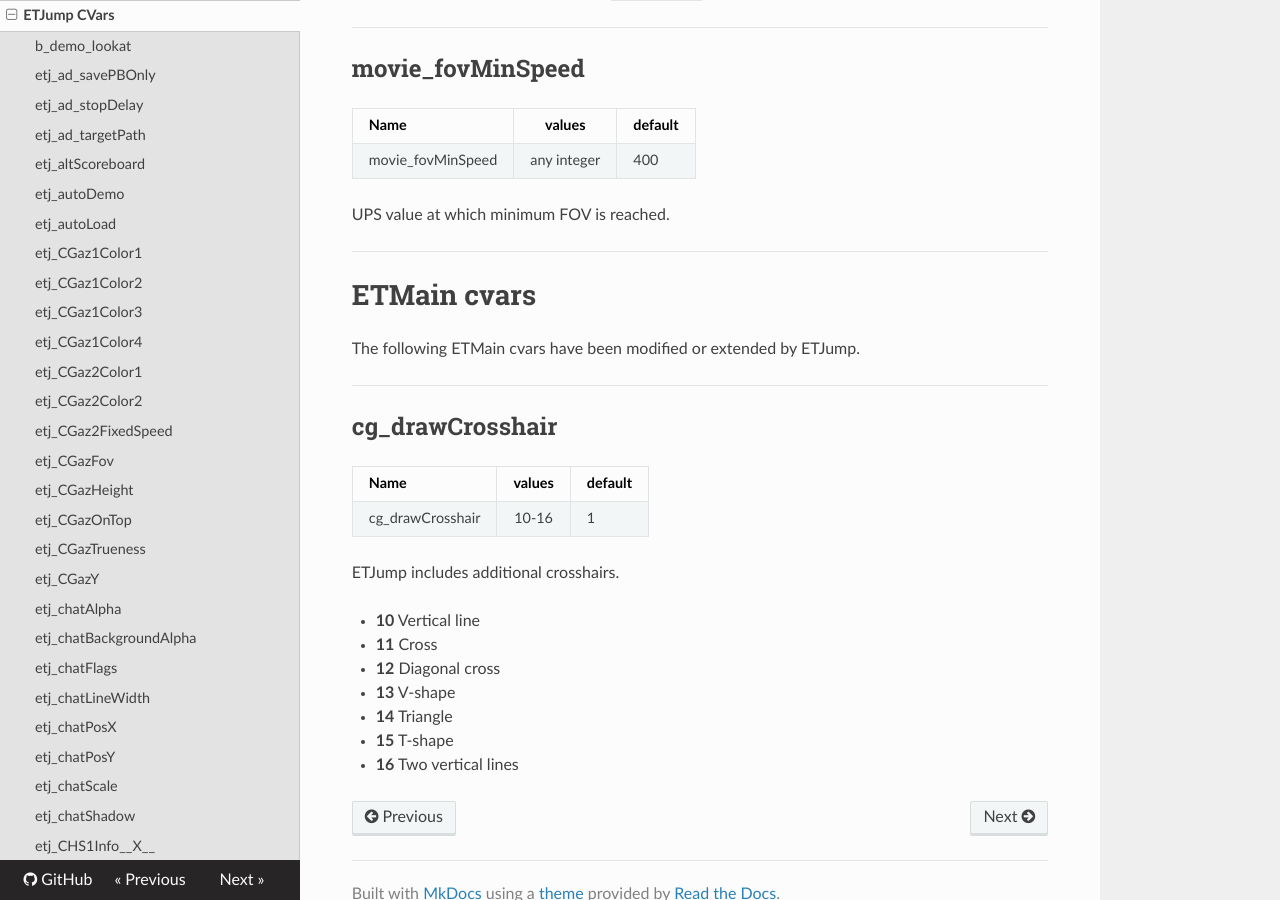
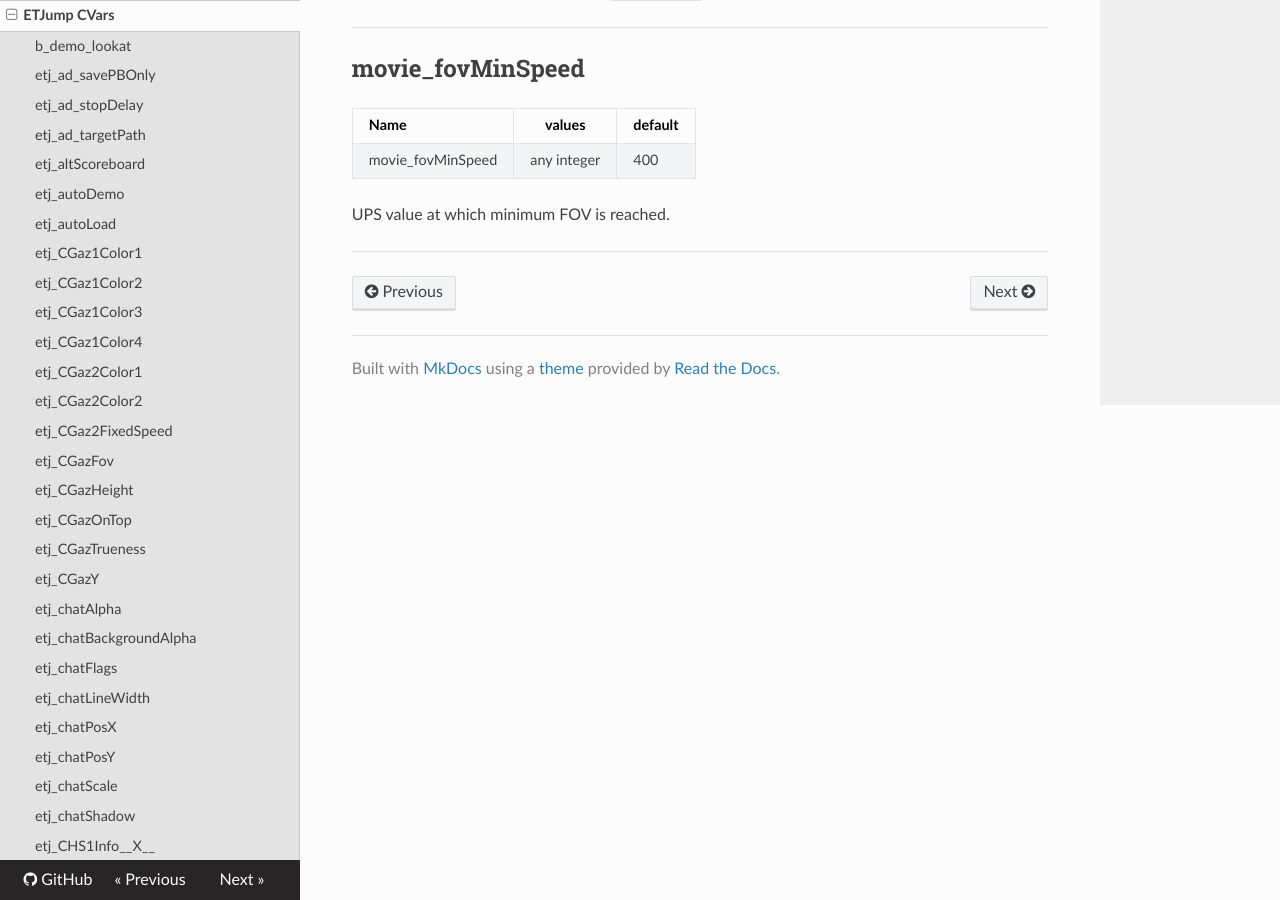
Before and after one commit to etjump/documentation, an MkDocs documentation site: the page built from docs/client/etjump_cvars.md, in a window 1280 px wide and 900 px high, scrolled down 58064 px. Built offline with MkDocs 1.6.1, drawn with Linux system fonts in a browser that asks for light colours; nearby versions of some CDN libraries.

Commit message:
Remove duplicate etmain cvar listing

```diff
--- a/docs/client/etjump_cvars.md
+++ b/docs/client/etjump_cvars.md
@@ -2304,24 +2304,3 @@
 UPS value at which minimum FOV is reached.
 
 ---
-
-# ETMain cvars
-
-The following ETMain cvars have been modified or extended by ETJump.
-
----
-
-## cg_drawCrosshair
-Name                    | values        | default
-------------------------|:-------------:|-------------
-cg_drawCrosshair        | 10-16         | 1
-
-ETJump includes additional crosshairs.
-
-* __10__ Vertical line
-* __11__ Cross
-* __12__ Diagonal cross
-* __13__ V-shape
-* __14__ Triangle
-* __15__ T-shape
-* __16__ Two vertical lines
```
